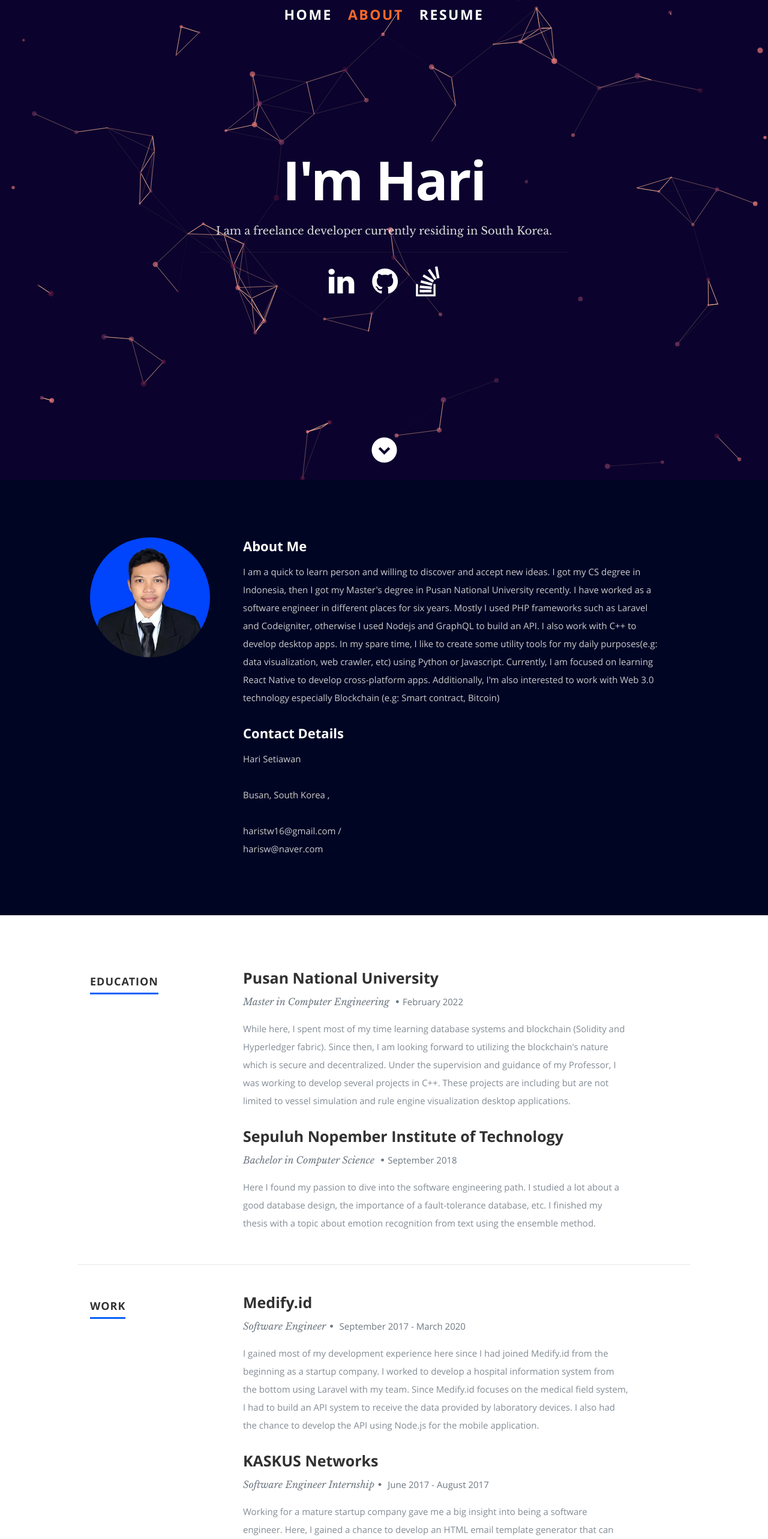
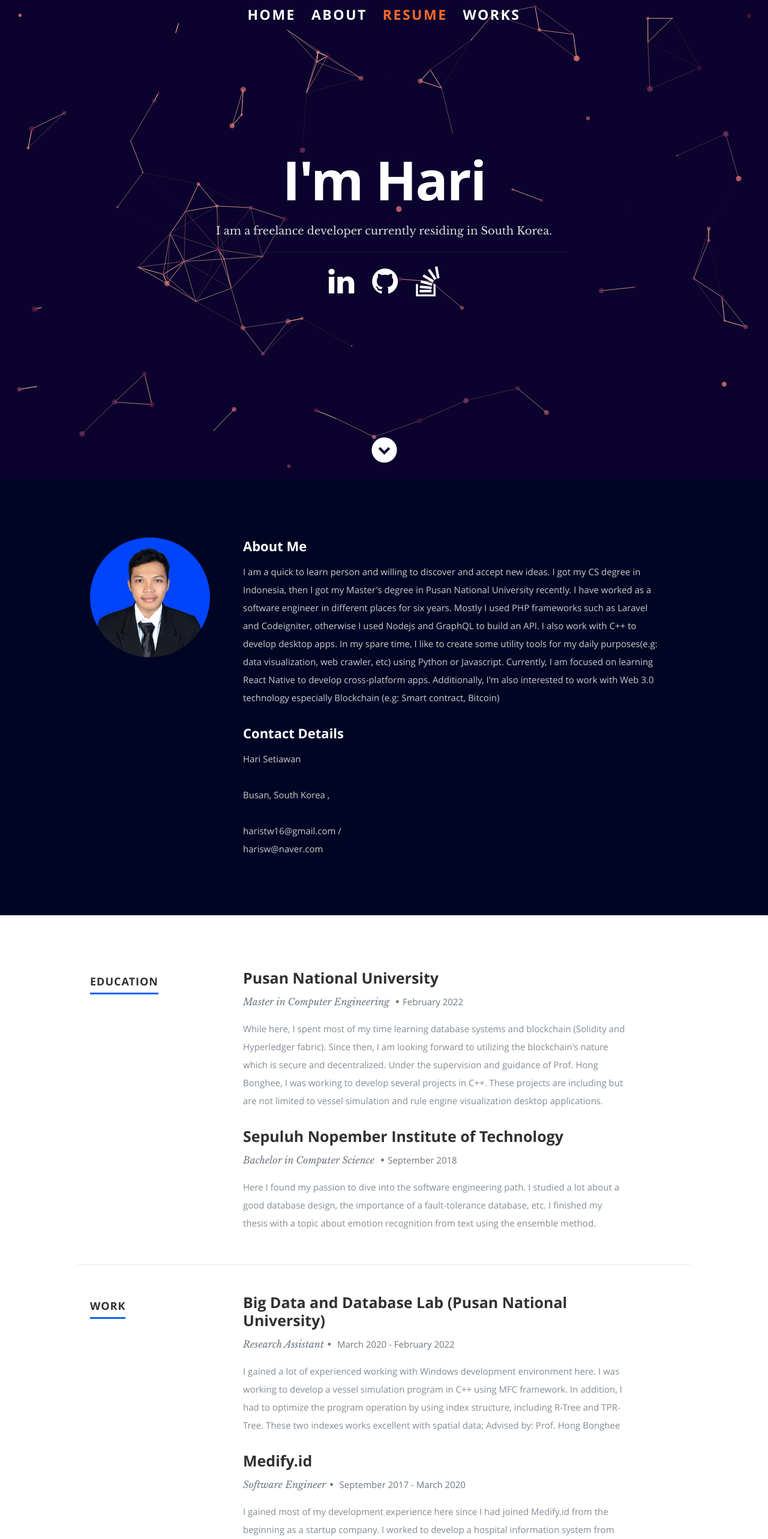
Before and after one commit to harisw/react-portowebsite, a React (Create React App) app: page / in a window 1280 px wide. Shown: the top 2566 px of the page at 60% size. Built offline with nearby package versions, Linux system fonts and the light colour scheme.

Commit message:
Updated with Portfolio works section and added big data to work

```diff
--- a/public/resumeData.json
+++ b/public/resumeData.json
@@ -43,7 +43,7 @@
         "school":"Pusan National University",
         "degree":"Master in Computer Engineering",
         "graduated":"February 2022",
-        "description":"While here, I spent most of my time learning database systems and blockchain (Solidity and Hyperledger fabric). Since then, I am looking forward to utilizing the blockchain's nature which is secure and decentralized. Under the supervision and guidance of my Professor, I was working to develop several projects in C++. These projects are including but are not limited to vessel simulation and rule engine visualization desktop applications."
+        "description":"While here, I spent most of my time learning database systems and blockchain (Solidity and Hyperledger fabric). Since then, I am looking forward to utilizing the blockchain's nature which is secure and decentralized. Under the supervision and guidance of Prof. Hong Bonghee, I was working to develop several projects in C++. These projects are including but are not limited to vessel simulation and rule engine visualization desktop applications."
       },
       {
         "school":"Sepuluh Nopember Institute of Technology",
@@ -53,6 +53,12 @@
       }
     ],
     "work":[
+      {
+        "company":"Big Data and Database Lab (Pusan National University)",
+        "title":"Research Assistant",
+        "years":"March 2020 - February 2022",
+        "description":"I gained a lot of experienced working with Windows development environment here. I was working to develop a vessel simulation program in C++ using MFC framework. In addition, I had to optimize the program operation by using index structure, including R-Tree and TPR-Tree. These two indexes works excellent with spatial data; Advised by: Prof. Hong Bonghee"
+      },
       {
         "company":"Medify.id",
         "title":"Software Engineer",
@@ -95,5 +101,15 @@
         "level":"50%"
       }
     ]
+  },
+  "portfolio": {
+    "projects": [
+      {
+        "title": "Wenak",
+        "description": "A website to explore any recipes based on your needs. This website is built using Django and MongoDB with public dataset",
+        "image": "wenak-preview.png",
+        "url":"https://hariswdev.herokuapp.com/wenak"
+      }
+    ]
   }
 }
--- a/src/App.js
+++ b/src/App.js
@@ -6,6 +6,7 @@ import Header from "./Components/Header";
 import Footer from "./Components/Footer";
 import About from "./Components/About";
 import Resume from "./Components/Resume";
+import Portfolio from "./Components/Portfolio";
 
 class App extends Component {
   constructor(props) {
@@ -44,7 +45,7 @@ class App extends Component {
         <Header data={this.state.resumeData.main} />
         <About data={this.state.resumeData.main} />
         <Resume data={this.state.resumeData.resume} />
-        {/* <Portfolio data={this.state.resumeData.portfolio} /> */}
+        <Portfolio data={this.state.resumeData.portfolio} />
         {/* <Contact data={this.state.resumeData.main} /> */}
         <Footer data={this.state.resumeData.main} />
       </div>
--- a/src/Components/Navbar.js
+++ b/src/Components/Navbar.js
@@ -30,11 +30,11 @@ class Navbar extends Component {
                 </a>
               </li>
 
-              {/* <li>
+              <li>
                 <a className="smoothscroll" href="#portfolio">
                   Works
                 </a>
-              </li> */}
+              </li>
 
               {/* <li>
                 <a className="smoothscroll" href="#contact">
--- a/src/Components/Portfolio.js
+++ b/src/Components/Portfolio.js
@@ -14,7 +14,10 @@ class Portfolio extends Component {
         <div key={id++} className="columns portfolio-item">
           <div className="item-wrap">
             <Zmage alt={projects.title} src={projectImage} />
-            <div style={{ textAlign: "center" }}>{projects.title}</div>
+            <div style={{ textAlign: "center" }}><h4>{projects.title}</h4></div>
+            <p style={{ textAlign: "center" }}>{projects.description}</p>
+            <a style={{ textAlign: "center", border: "1px solid", backgroundColor: "blue", color: "white", fontFamily: "opensans-bold",
+          margin: 10, fontSize: 20 }} href={projects.url} target="_blank" rel="noreferrer">Visit</a>
           </div>
         </div>
       );
```
Also changed, not shown: public/images/portfolio/wenak-preview.png (added).
